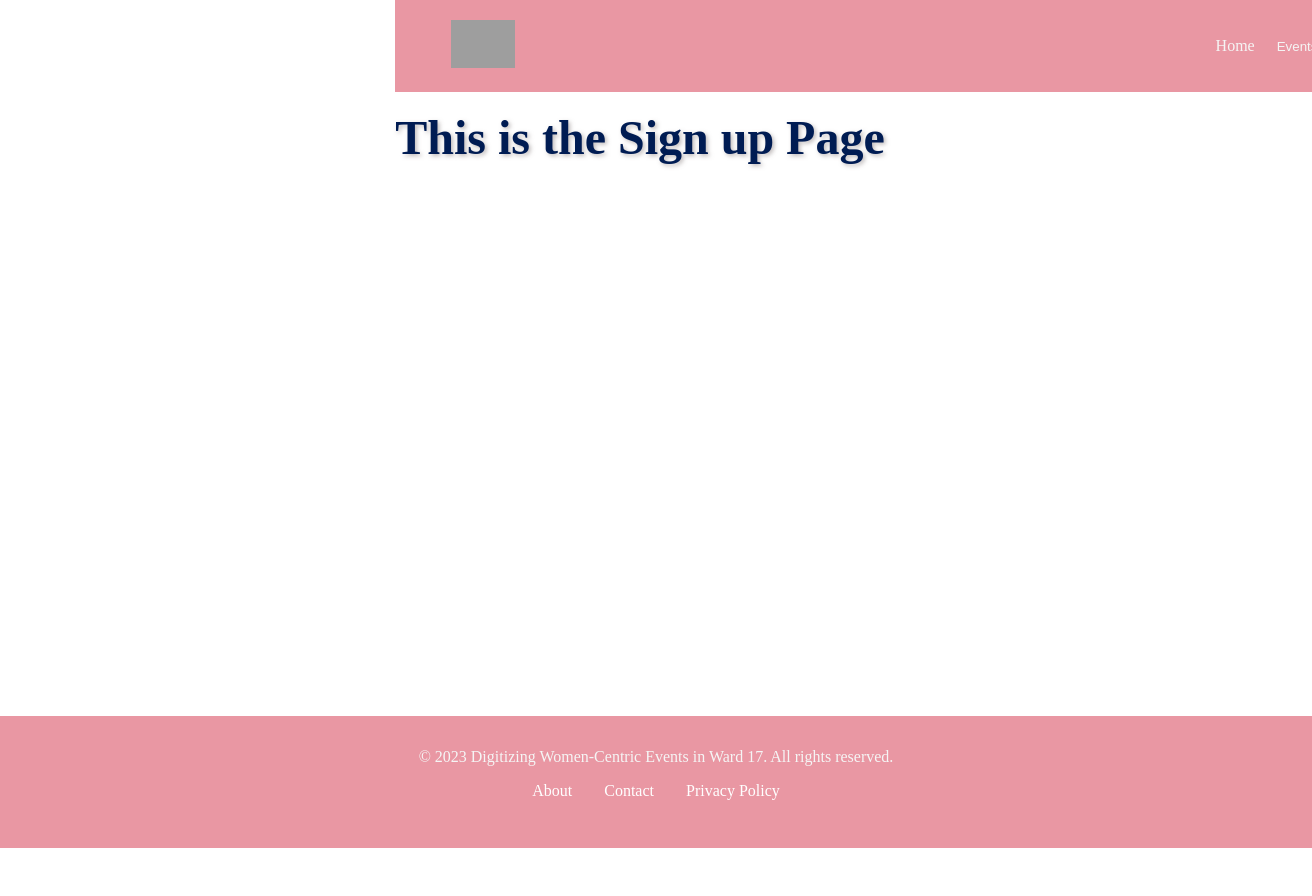
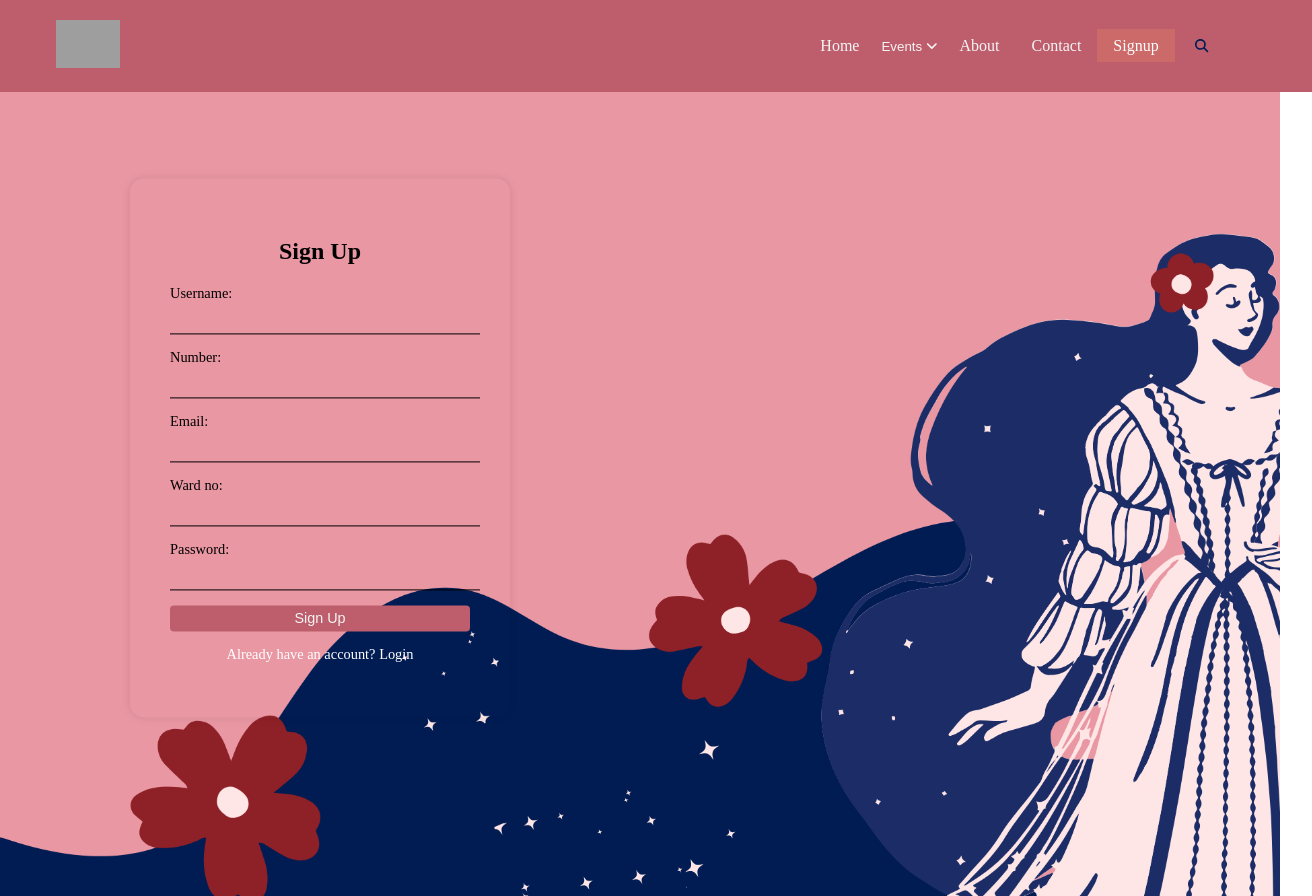
Before and after one commit to Shreyeska/MeroMitini, a React (Vite) app: page /sign-up in a window 1280 px wide. Shown: the whole page, 1312 px wide, since content can reach past the window. Before the commit the page ends 848 px from the top, so only its background shows below. Built offline with nearby package versions, Linux system fonts and the light colour scheme; grey boxes are pictures that could not be loaded.

Commit message:
authentication ui

```diff
--- a/src/App.css
+++ b/src/App.css
@@ -15,7 +15,7 @@ body {
   min-height: 100vh;
   /* min-width: 80vw;
   overflow: hidden; */
-  --primary-color: #e997a3;
+  --primary-color: #be5e6d;
   --secondary-color: rgb(80, 42, 67);
   --primary-fontcolor: #001c53;
   --secondary-fontcolor: #f5f5f5;
@@ -130,7 +130,7 @@ nav a:hover {
   bottom: 0;
   left: 0;
   width: 100vw;
-  height: 100px; /* Footer height */
+  height: 100px;
 }
 
 .footer p {
--- a/src/App.jsx
+++ b/src/App.jsx
@@ -6,6 +6,7 @@ import "./App.css";
 
 import NotFound from "./pages/NotfoundPage";
 import SignUp from "./pages/Auth/SignupPage";
+import Login from "./pages/Auth/LoginPage";
 import Home from "./pages/Webpages/HomePage";
 import AboutPage from "./pages/Webpages/AboutPage";
 import EventsPage from "./pages/Webpages/EventsPage";
@@ -17,6 +18,7 @@ function App() {
       <Router>
         <Routes>
           <Route path="/sign-up" element={<SignUp />} />
+          <Route path="/login" element={<Login />} />
           <Route path="/" element={<Home />} />
           <Route path="/home" element={<Home />} />
           <Route path="/about" element={<AboutPage />} />
--- /dev/null
+++ b/src/components/Auth/Login.jsx
@@ -0,0 +1,53 @@
+import React, { useState } from "react";
+import "../../css/auth.css";
+import { Link } from "react-router-dom";
+
+const Login = () => {
+  const [state, setState] = useState({
+    username: "",
+    password: "",
+  });
+
+  const handleChange = (e) => {
+    const { name, value } = e.target;
+    setState({ ...state, [name]: value });
+  };
+
+  const handleSubmit = (e) => {
+    e.preventDefault();
+    // Handle form submission here
+  };
+
+  return (
+    <form onSubmit={handleSubmit}>
+      <h2>Login</h2>
+      <label htmlFor="username">Userame:</label>
+      <input
+        type="text"
+        id="username"
+        name="username"
+        value={state.username}
+        onChange={handleChange}
+        required
+      />
+      <label htmlFor="password">Password:</label>
+      <input
+        type="password"
+        id="password"
+        name="password"
+        value={state.password}
+        onChange={handleChange}
+        required
+      />
+      <button type="submit">Login</button>
+      <p>
+        Dont have an account? {""}
+        <Link to="/sign-up" className="sign-up">
+          Sign-up
+        </Link>
+      </p>
+    </form>
+  );
+};
+
+export default Login;
--- /dev/null
+++ b/src/components/Auth/Signup.jsx
@@ -0,0 +1,83 @@
+import React, { useState } from "react";
+import "../../css/auth.css";
+import { Link } from "react-router-dom";
+
+const SignUp = () => {
+  const [state, setState] = useState({
+    username: "",
+    number: "",
+    email: "",
+    wardNumber: "",
+    password: "",
+  });
+
+  const handleChange = (e) => {
+    const { name, value } = e.target;
+    setState({ ...state, [name]: value });
+  };
+
+  const handleSubmit = (e) => {
+    e.preventDefault();
+    // Handle form submission here
+  };
+
+  return (
+    <form onSubmit={handleSubmit}>
+      <h2>Sign Up</h2>
+      <label htmlFor="username">Username:</label>
+      <input
+        type="text"
+        id="username"
+        name="username"
+        value={state.username}
+        onChange={handleChange}
+        required
+      />
+      <label htmlFor="number">Number:</label>
+      <input
+        type="text"
+        id="number"
+        name="number"
+        value={state.number}
+        onChange={handleChange}
+        required
+      />
+      <label htmlFor="email">Email:</label>
+      <input
+        type="email"
+        id="email"
+        name="email"
+        value={state.email}
+        onChange={handleChange}
+        required
+      />
+      <label htmlFor="wardNumber">Ward no:</label>
+      <input
+        type="text"
+        id="wardNumber"
+        name="wardNumber"
+        value={state.wardNumber}
+        onChange={handleChange}
+        required
+      />
+      <label htmlFor="password">Password:</label>
+      <input
+        type="password"
+        id="password"
+        name="password"
+        value={state.password}
+        onChange={handleChange}
+        required
+      />
+      <button type="submit">Sign Up</button>
+      <p>
+        Already have an account?{" "}
+        <Link to="/login" className="login">
+          Login
+        </Link>
+      </p>
+    </form>
+  );
+};
+
+export default SignUp;
--- /dev/null
+++ b/src/css/auth.css
@@ -0,0 +1,86 @@
+.auth-page {
+  min-width: 100vw;
+  overflow: hidden;
+  display: flex;
+  align-items: center;
+  background: url("/src/asset/banner.png") no-repeat center center / cover;
+}
+.auth-page form {
+  position: absolute;
+  top: 50%;
+  /* left: 50%; */
+  left: 25%;
+  transform: translate(-50%, -50%);
+  margin-top: auto;
+}
+form {
+  background-color: transparent;
+  width: 300px;
+  padding: 40px;
+  border-radius: 14px;
+  box-shadow: 0 0 10px rgba(0, 0, 0, 0.1);
+  margin-bottom: 40rem;
+}
+
+h2 {
+  text-align: center;
+  font-size: 1.5rem;
+}
+
+label {
+  display: block;
+  margin-bottom: 5px;
+  font-size: 0.9rem;
+}
+
+input[type="text"],
+input[type="email"],
+input[type="password"],
+select {
+  background-color: transparent;
+  /* border: 1px solid var(--secondary-color);
+  border-radius: 4px;
+  box-sizing: border-box; */
+  width: 100%;
+  padding: 5px;
+  margin-bottom: 15px;
+  font-size: 0.9rem;
+  outline: none;
+  border: none;
+  border-bottom: 1px solid black;
+}
+
+button[type="submit"] {
+  width: 100%;
+  background-color: var(--primary-color);
+  color: var(--secondary-fontcolor);
+  border: none;
+  padding: 5px;
+  border-radius: 4px;
+  cursor: pointer;
+  font-size: 0.9rem;
+}
+
+button[type="submit"]:hover {
+  background-color: var(--secondary-color);
+}
+
+p {
+  margin-top: 15px;
+  text-align: center;
+  font-size: 0.9rem;
+  color: var(--white);
+}
+.login,
+.sign-up {
+  color: var(--white);
+  text-decoration: none;
+}
+
+.login:hover,
+.sign-up:hover {
+  color: var(--primary-fontcolor);
+}
+footer {
+  margin-top: auto;
+}
--- a/src/pages/Auth/LoginPage.jsx
+++ b/src/pages/Auth/LoginPage.jsx
@@ -1,11 +1,18 @@
 import React from "react";
+import Navbar from "../../components/Navbar";
+import Footer from "../../components/Footer";
+import Login from "../../components/Auth/Login";
 
-const Login = () => {
+const LoginPage = () => {
   return (
     <>
-      <h1>This is the Login Page</h1>
+      <div id="root" className="auth-page">
+        <Navbar />
+        <Login />
+        {/* <Footer /> */}
+      </div>
     </>
   );
 };
 
-export default Login;
+export default LoginPage;
--- a/src/pages/Auth/SignupPage.jsx
+++ b/src/pages/Auth/SignupPage.jsx
@@ -1,15 +1,18 @@
 import React from "react";
 import Navbar from "../../components/Navbar";
 import Footer from "../../components/Footer";
+import SignUp from "../../components/Auth/Signup";
 
-const SignUp = () => {
+const SignUpPage = () => {
   return (
     <>
-      <Navbar />
-      <h1>This is the Sign up Page</h1>
-      <Footer />
+      <div id="root" className="auth-page">
+        <Navbar />
+        <SignUp />
+        {/* <Footer /> */}
+      </div>
     </>
   );
 };
 
-export default SignUp;
+export default SignUpPage;
```
